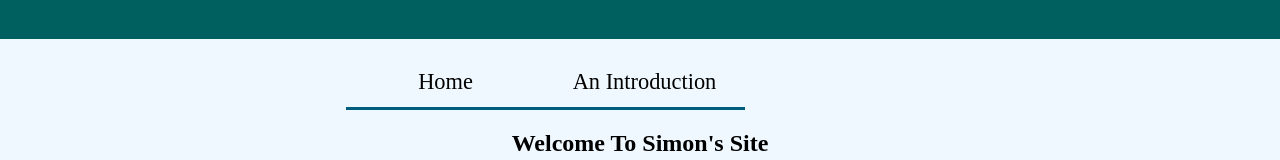
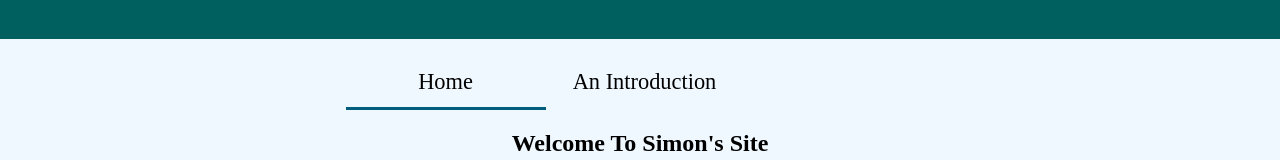
Before and after one commit to YiChiMa/website_old, a plain HTML site: page index.html in a window 1280 px wide. Shown: the top 160 px of the page. Drawn offline with Linux system fonts and the light colour scheme.

Commit message:
Update index.html

```diff
--- a/index.html
+++ b/index.html
@@ -14,7 +14,7 @@
     <div class="nav">
       <ul>
         <li class="home" style = "border-bottom: #005d7d 3px solid"><a href="index.html">Home</a></li>
-        <li class="intro" style = "border-bottom: #005d7d 3px solid"><a href="">An Introduction</a><li>
+        <li class="intro"><a href="">An Introduction</a><li>
       </ul>
     </div>
     <h2>Welcome To Simon's Site</h2>
```
